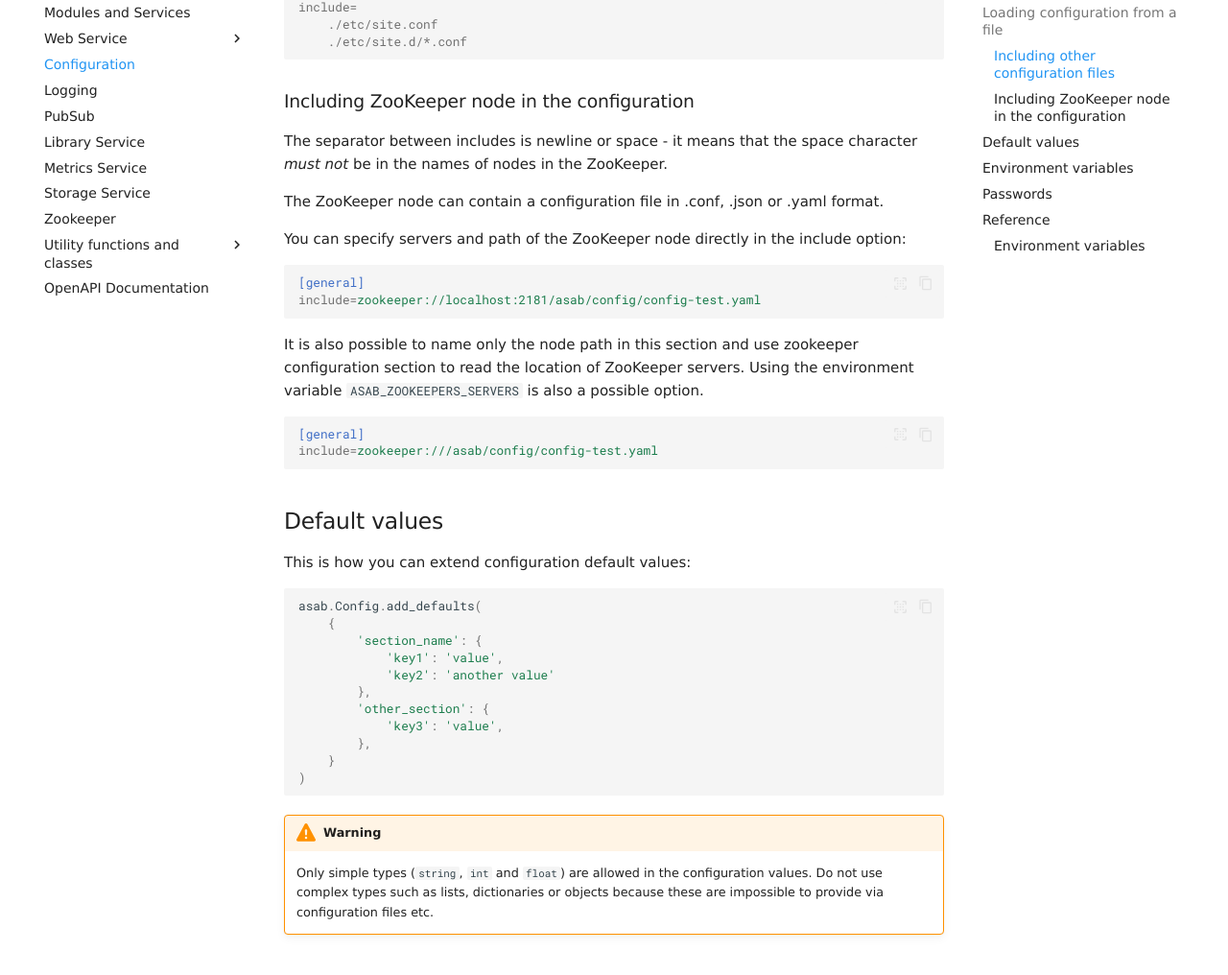
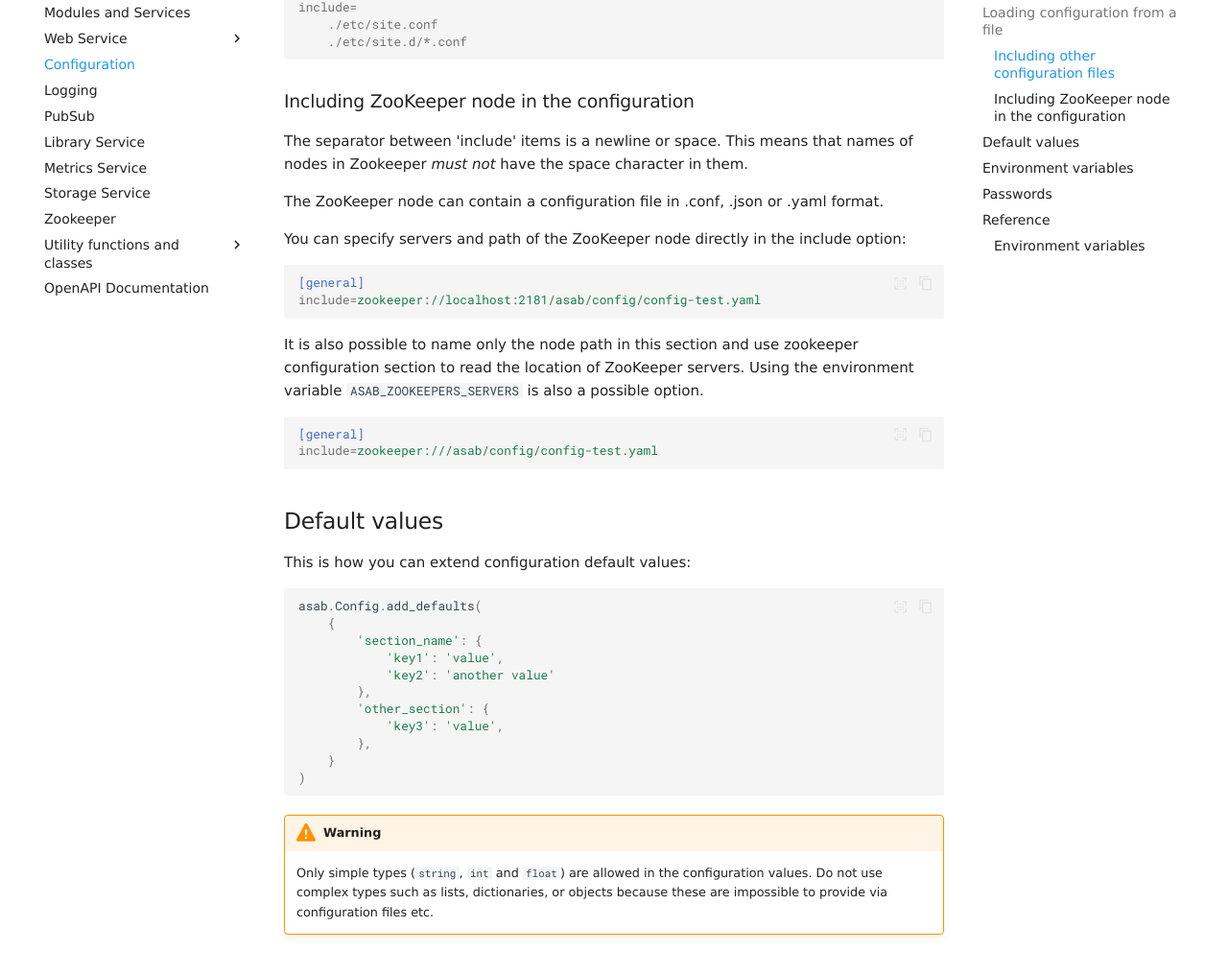
Before and after one commit to TeskaLabs/asab, an MkDocs documentation site: the page built from docs/reference/config/reference.md, in a window 1280 px wide and 1400 px high, scrolled down 2414 px. Shown: the part 122-1138 px from the top of the window at 96% size. Built offline with MkDocs 1.6.1 and Material for MkDocs 9.7.7, drawn with Linux system fonts in a browser that asks for light colours; some web fonts are replaced; comment, search, counter and statistics services are not loaded; some of the changed text lies outside the part shown.

Commit message:
minor changes for clarity

```diff
--- a/docs/reference/config/reference.md
+++ b/docs/reference/config/reference.md
@@ -136,7 +136,7 @@ include=
 
 ### Including ZooKeeper node in the configuration
 
-The separator between includes is newline or space - it means that the space character *must not* be in the names of nodes in the ZooKeeper.
+The separator between 'include' items is a newline or space. This means that names of nodes in Zookeeper *must not* have the space character in them.
 
 The ZooKeeper node can contain a configuration file in .conf, .json or .yaml format.
 
@@ -177,7 +177,7 @@ asab.Config.add_defaults(
 
     Only simple types (`string`, `int` and `float`) are allowed in the
     configuration values. Do not use complex types such as lists,
-    dictionaries or objects because these are impossible to provide via
+    dictionaries, or objects because these are impossible to provide via
     configuration files etc.
 
 
@@ -237,10 +237,10 @@ they are not repeated in many sections of the config file(s).
 
 | Name | Usage |
 | --- | --- |
-| `ASAB_CONFIG` | Path to the custom configuration file with which ASAB app will be using. |
-| `ASAB_ZOOKEEPERS_SERVERS`| URL for Zookeeper node. |
-| `THIS_DIR` | Directory that contains a current configuration file. |
-| `HOSTNAME` | The application hostname. |
+| `ASAB_CONFIG` | Path to the custom configuration file with which ASAB app will be using |
+| `ASAB_ZOOKEEPERS_SERVERS`| URL for Zookeeper node |
+| `THIS_DIR` | Directory that contains a current configuration file |
+| `HOSTNAME` | The application hostname |
 
 ::: asab.Config
 
```
Also changed, not shown: other parts of docs/reference/config/reference.md (+4 -4 lines).
